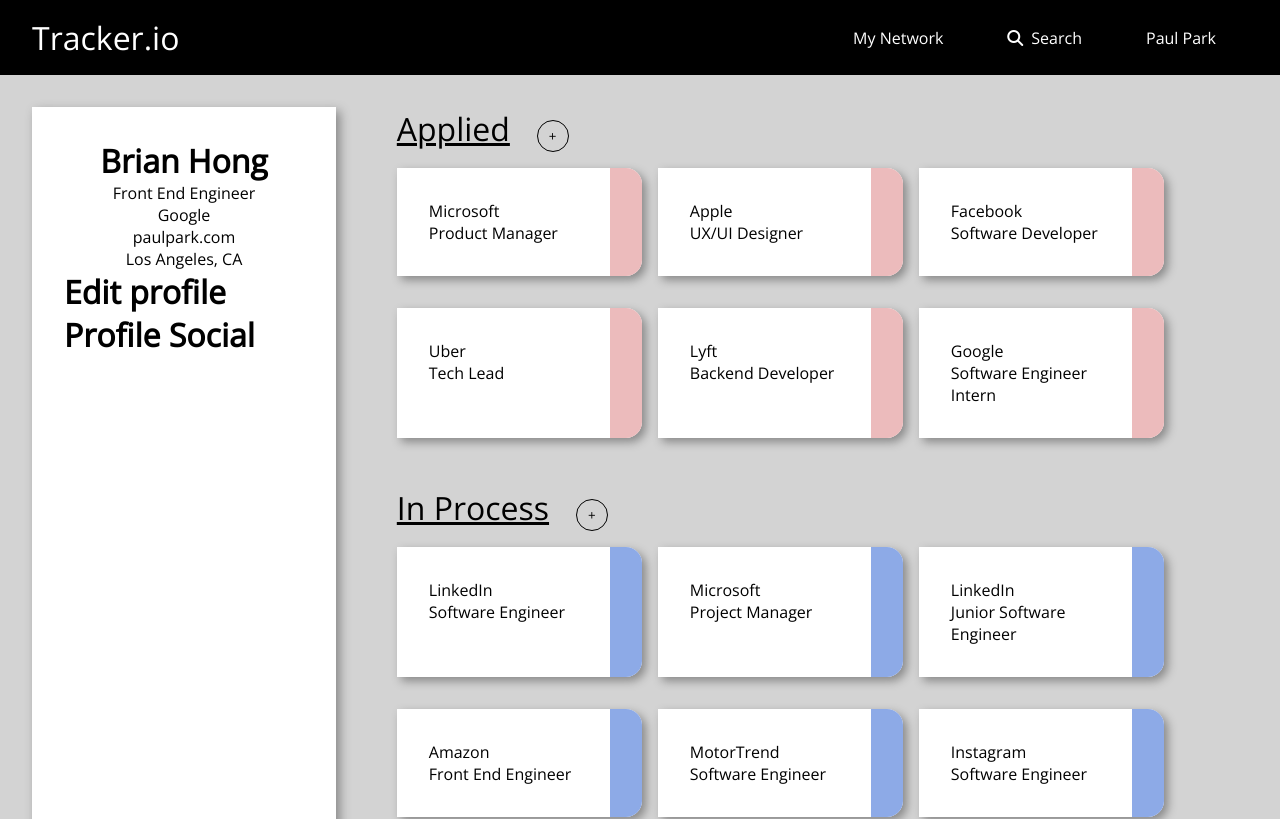
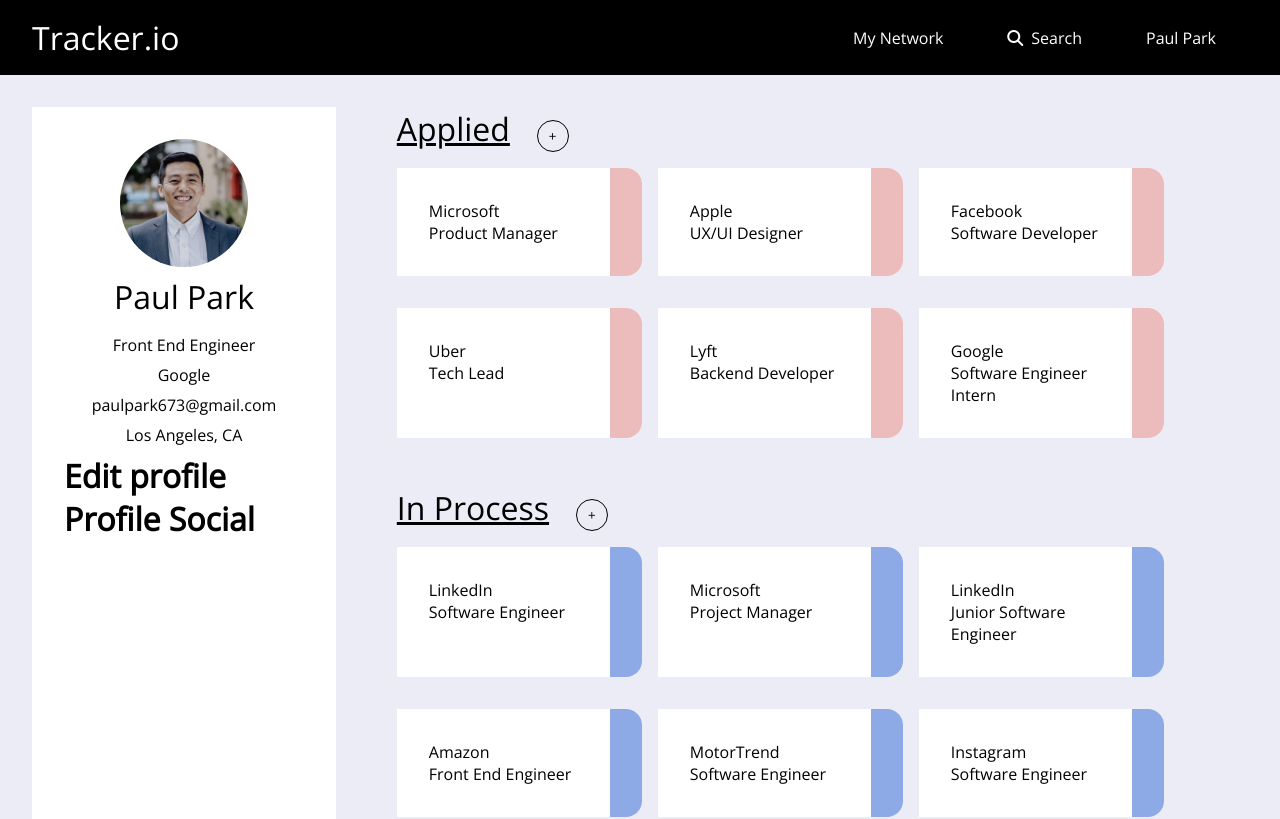
Before and after one commit to trackio/track.io, a React (Create React App) app in the folder client/: page / in a window 1280 px wide. Shown: the top 819 px of the page. Built offline with nearby package versions, Linux system fonts and the light colour scheme.

Commit message:
added profile photo and removed box shadows

```diff
--- a/client/src/App.css
+++ b/client/src/App.css
@@ -6,7 +6,7 @@
 }
 
 body {
-  background-color: lightgrey;
+  background-color: rgb(235, 236, 245);
 }
 
 .main-container {
--- a/client/src/components/Applications/Application/Application.css
+++ b/client/src/components/Applications/Application/Application.css
@@ -5,7 +5,7 @@
   flex: 0 0 31%;
   border-radius: 0 1rem 1rem 0;
   position: relative;
-  box-shadow: 4px 4px 10px #888888;
+  /*box-shadow: 4px 4px 10px #888888;*/
 }
 .application::before {
   content: "";
--- a/client/src/components/ProfileTab/ProfileBio/ProfileBio.css
+++ b/client/src/components/ProfileTab/ProfileBio/ProfileBio.css
@@ -1,3 +1,19 @@
 .profile__bio {
   text-align: center;
 }
+.profile__name {
+  font-size: 2rem;
+}
+.profile__pic {
+  width: 8rem;
+  height: 8rem;
+  margin: 0 auto;
+}
+.prof {
+  margin-bottom: 0.5em;
+}
+.img {
+  min-height: auto;
+  width: 100%;
+  border-radius: 50%;
+}
--- a/client/src/components/ProfileTab/ProfileBio/ProfileBio.js
+++ b/client/src/components/ProfileTab/ProfileBio/ProfileBio.js
@@ -1,14 +1,18 @@
 import React from "react";
 import "./ProfileBio.css";
+import profpic from "../../../assets/profpic.jpeg";
 
 const ProfileBio = (props) => {
   return (
     <div className="profile__bio">
-      <h1>Brian Hong</h1>
-      <p>Front End Engineer</p>
-      <p>Google</p>
-      <p>paulpark.com</p>
-      <p>Los Angeles, CA</p>
+      <div className="prof profile__pic">
+        <img className="img" alt="me" src={profpic} />
+      </div>
+      <div className="prof profile__name">Paul Park</div>
+      <div className="prof profile__title">Front End Engineer</div>
+      <div className="prof profile__job">Google</div>
+      <div className="prof profile__email">paulpark673@gmail.com</div>
+      <div className="prof profile__location">Los Angeles, CA</div>
     </div>
   );
 };
--- a/client/src/components/ProfileTab/ProfileTab.css
+++ b/client/src/components/ProfileTab/ProfileTab.css
@@ -2,5 +2,5 @@
   background-color: white;
   flex: 0 0 25%;
   padding: 2em;
-  box-shadow: 4px 4px 10px #888888;
+  /*box-shadow: 4px 4px 10px #888888;*/
 }
```
Also changed, not shown: client/src/assets/profpic.jpeg (added).
